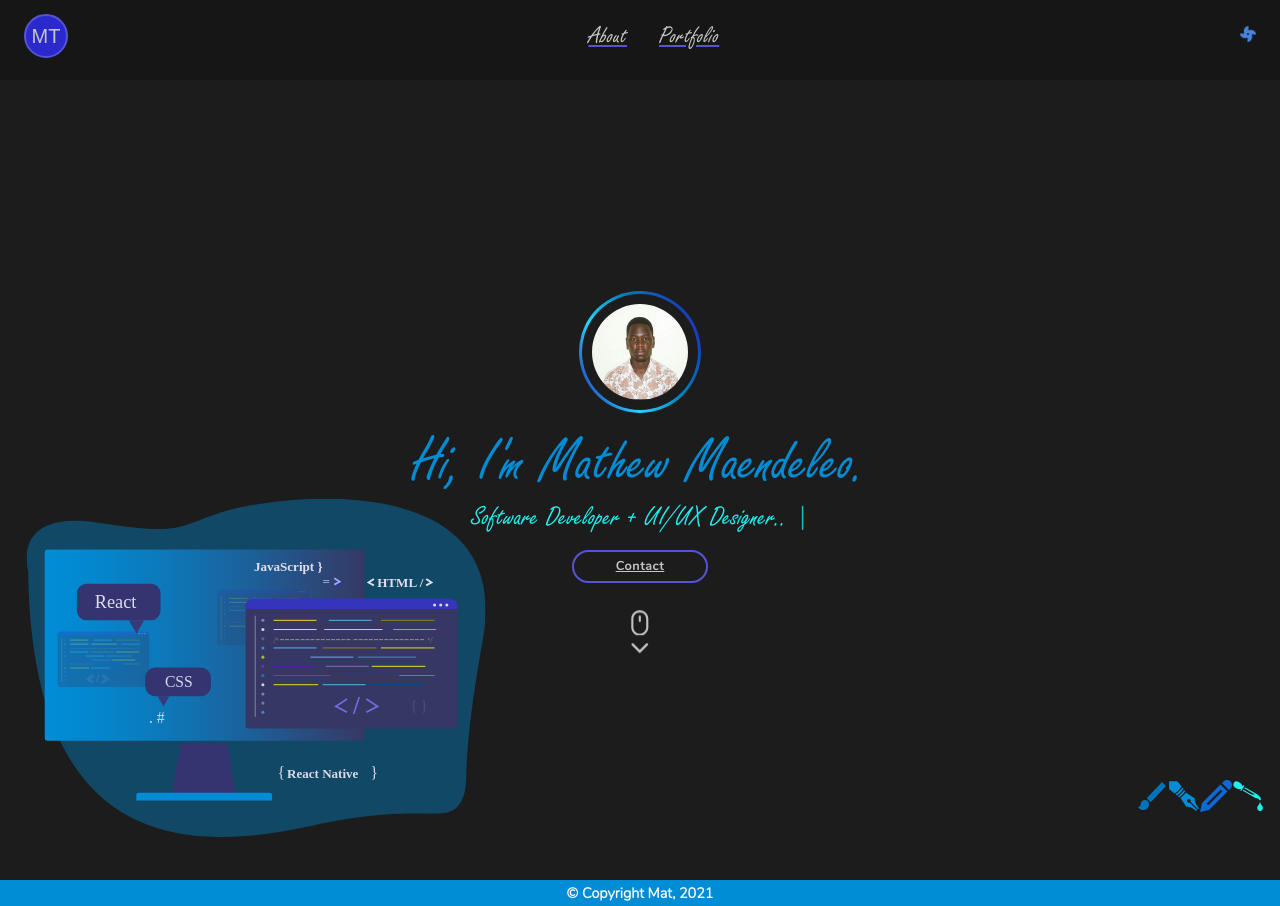
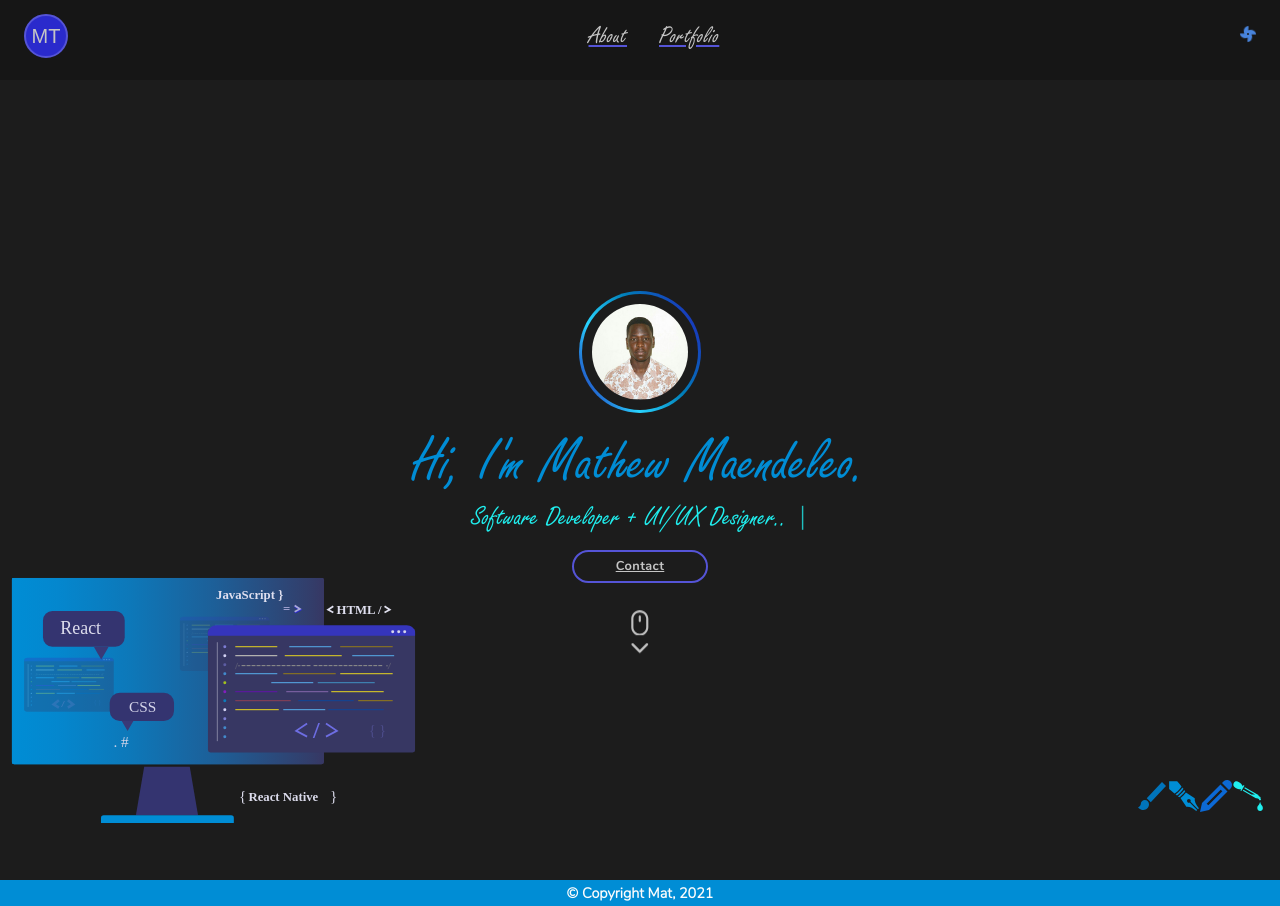
Before and after one commit to mats-26CODE/portfolio, a React (Create React App) app: page / in a window 1280 px wide. Built offline with nearby package versions, Linux system fonts and the light colour scheme.

Commit message:
Changed coding artwork

```diff
--- a/src/components/css/Home.css
+++ b/src/components/css/Home.css
@@ -48,8 +48,8 @@
 
 .codingArtwork {
     position: absolute;
-    bottom: 1.5rem;
-    left: 0.05rem;
+    bottom: 2.5rem;
+    left: -1rem;
     -webkit-animation: alternate 5s infinite beat;
     -moz-animation: alternate 5s infinite beat;
     -o-animation: alternate 5s infinite beat;
@@ -67,11 +67,11 @@
         transform: scale(.85);
     }
     100% {
-        -webkit-transform: scale(.9);
-        -moz-transform: scale(.9);
-        -ms-transform: scale(.9);
-        -o-transform: scale(.9);
-        transform: scale(.9);
+        -webkit-transform: scale(.88);
+        -moz-transform: scale(.88);
+        -ms-transform: scale(.88);
+        -o-transform: scale(.88);
+        transform: scale(.88);
     }
 }
 
```
Also changed, not shown: src/assets/images/coding.svg, 1 other file (tests, documents, lock files or other folders).
